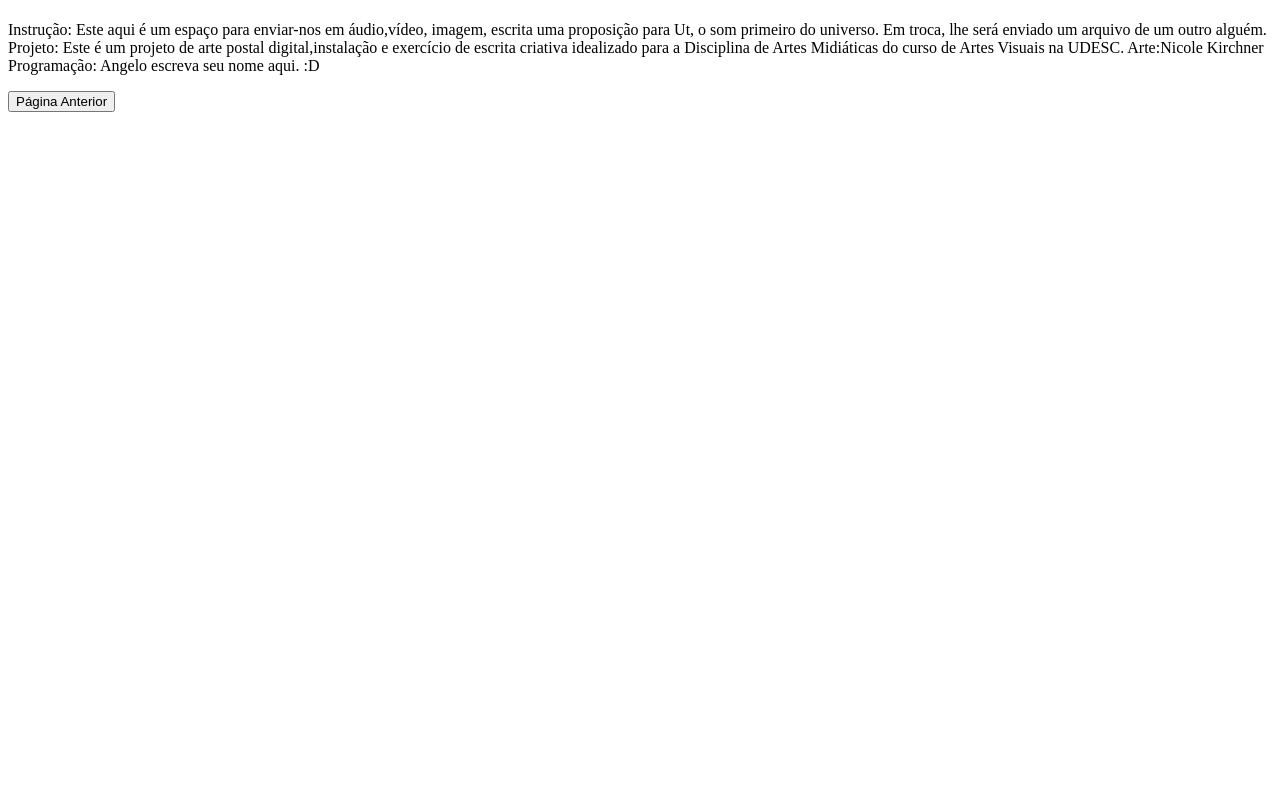
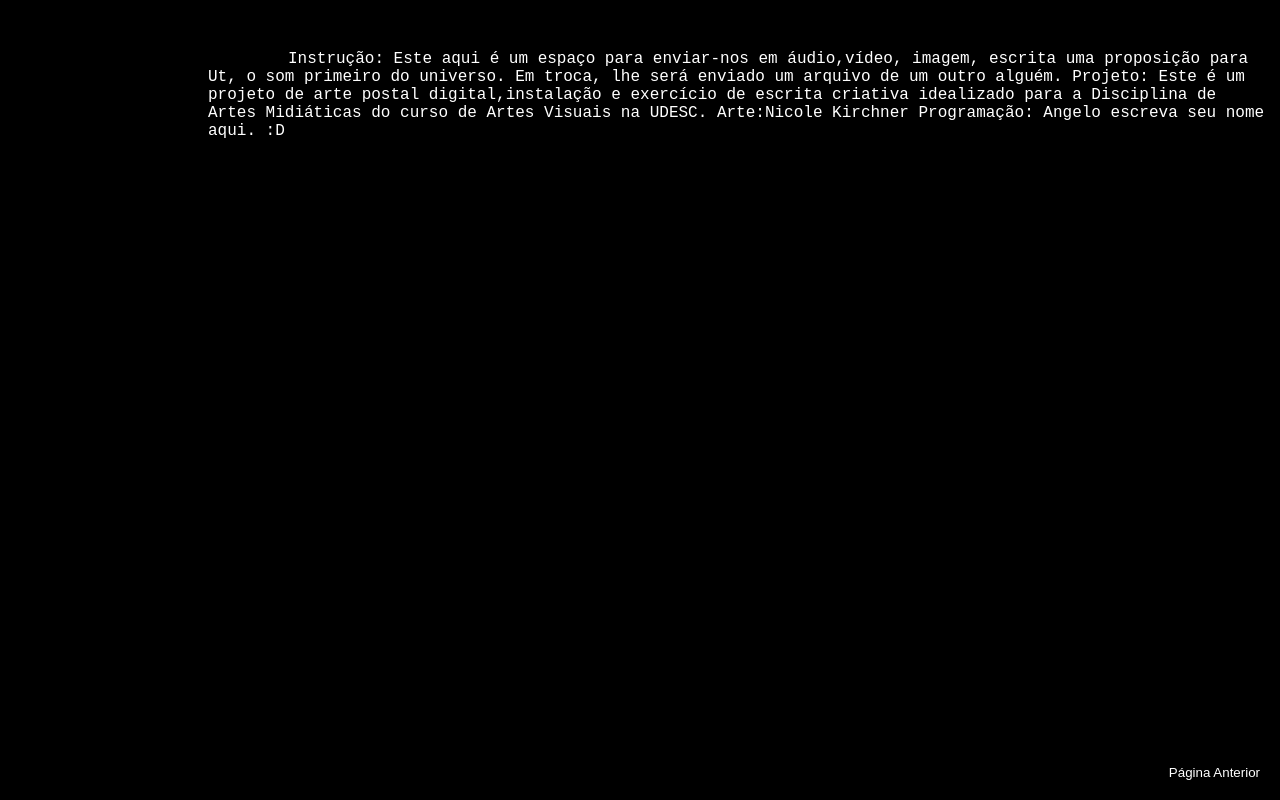
Before and after one commit to Nikitenk0/Ut, a plain HTML site: page utenv.html in a window 1280 px wide. Drawn offline with Linux system fonts and the light colour scheme.

Commit message:
Update utenv.html

```diff
--- a/utenv.html
+++ b/utenv.html
@@ -9,6 +9,8 @@
  </style>
 <body>
 <h1></h1>
+<link href="../styles/StyleSheet.css" rel="StyleSheet">
+
 <p>
 Instrução:
 
```
